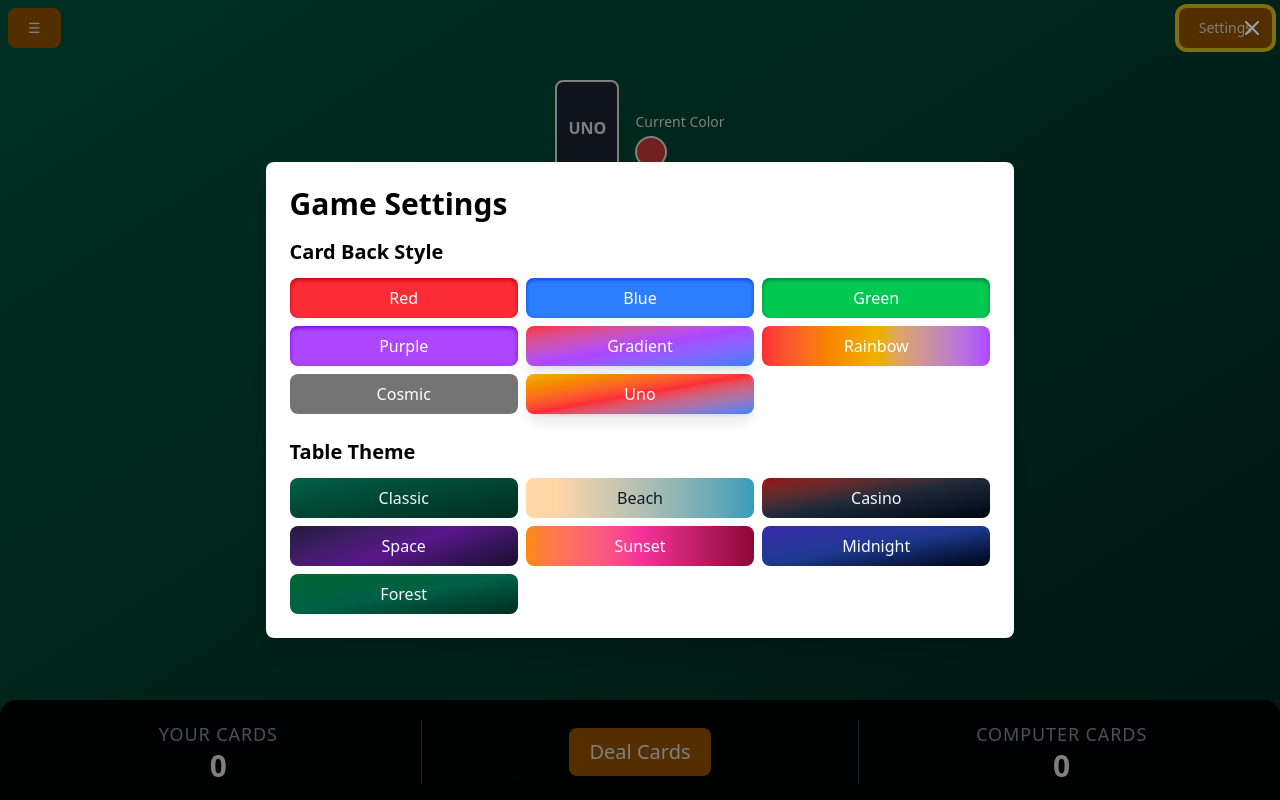
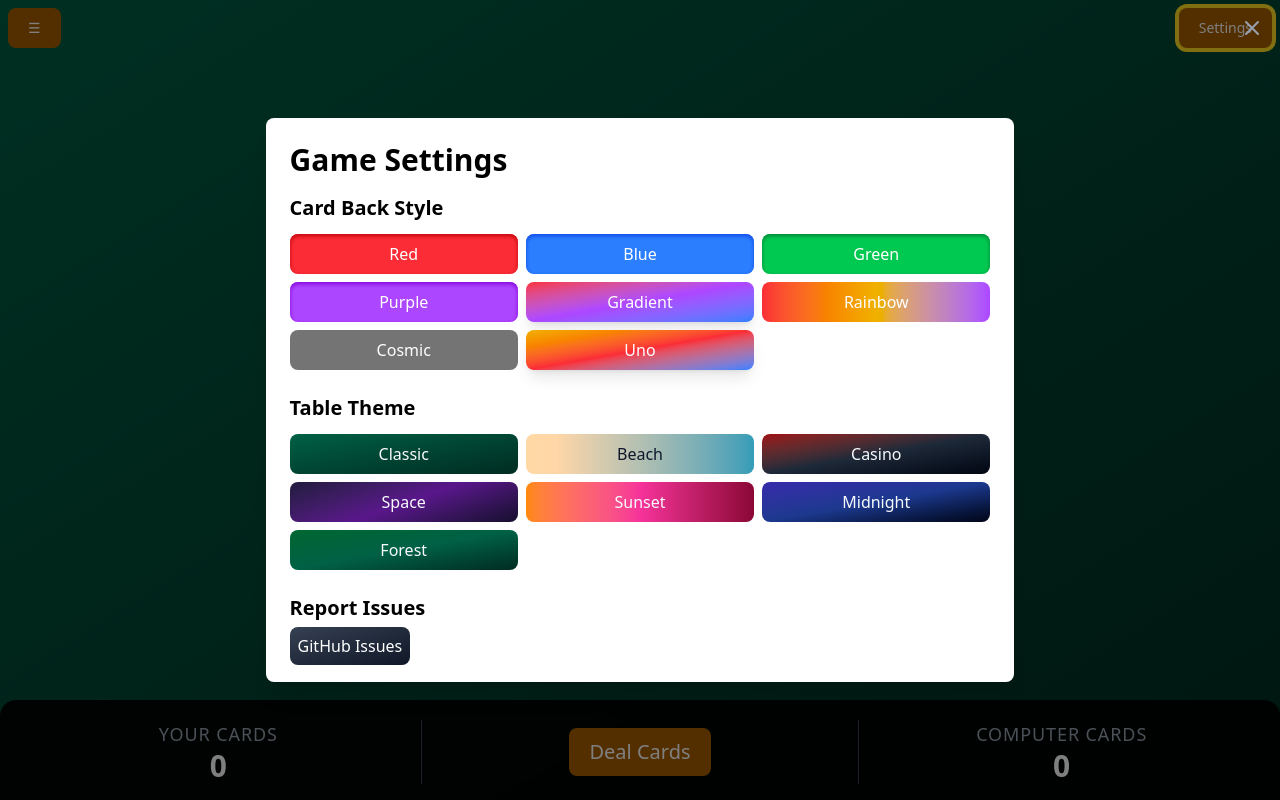
Before and after one commit to mcpeakdb/mcpeakdb.github.io, a Vue app: page /#/uno in a window 1280 px wide. Both pictures are taken after a click on the button "Settings". Built offline with nearby package versions, Linux system fonts and the light colour scheme; a web font is replaced by a local one.

Commit message:
better uno styles

```diff
--- a/src/components/UnoCardHand.vue
+++ b/src/components/UnoCardHand.vue
@@ -94,8 +94,7 @@ const handleCardClick = (index: number) => {
       <div v-else class="relative h-full w-full">
         <!-- Top-left corner -->
         <div
-          class="absolute left-0 top-0 text-xs font-bold ml-0.5 mt-0.5"
-          style="-webkit-text-stroke: 0.5px black"
+          class="absolute left-0 top-0 text-xs font-bold ml-0.5 mt-0.5 drop-shadow-[0_1px_1px_rgba(0,0,0,1)]"
         >
           <span v-if="card.value === 12">+2</span>
           <span v-else-if="card.value === 14">+4</span>
@@ -104,9 +103,8 @@ const handleCardClick = (index: number) => {
 
         <!-- Center -->
         <div
-          class="absolute left-1/2 top-1/2 transform -translate-x-1/2 -translate-y-1/2 font-bold"
+          class="absolute left-1/2 top-1/2 transform -translate-x-1/2 -translate-y-1/2 font-bold drop-shadow-[0_2px_2px_rgba(0,0,0,1)]"
           :class="size === 'sm' ? 'text-xs' : size === 'lg' ? 'text-2xl' : 'text-base'"
-          style="-webkit-text-stroke: 1px black"
         >
           <span v-if="card.value === 12">+2</span>
           <span v-else-if="card.value === 14">+4</span>
@@ -115,8 +113,7 @@ const handleCardClick = (index: number) => {
 
         <!-- Bottom-right corner (rotated) -->
         <div
-          class="absolute right-0 bottom-0 text-xs font-bold mr-0.5 mb-0.5 rotate-180"
-          style="-webkit-text-stroke: 0.5px black"
+          class="absolute right-0 bottom-0 text-xs font-bold mr-0.5 mb-0.5 rotate-180 drop-shadow-[0_1px_1px_rgba(0,0,0,1)]"
         >
           <span v-if="card.value === 12">+2</span>
           <span v-else-if="card.value === 14">+4</span>
--- a/src/views/HomeView.vue
+++ b/src/views/HomeView.vue
@@ -26,7 +26,6 @@ import UnoSymbol from '@/components/UnoCard/UnoSymbol.vue';
     <router-link to="/uno">
       <ActionButton variant="neutral">
         <div class="flex w-full justify-around">
-          <UnoSymbol class="text-uno-red" />
           <UnoSymbol class="text-uno-blue" symbol="refresh" />
         </div>
         Play
@@ -34,7 +33,6 @@ import UnoSymbol from '@/components/UnoCard/UnoSymbol.vue';
         Now in Beta!
         <div class="flex w-full justify-around">
           <UnoSymbol class="text-uno-green" symbol="skip" />
-          <UnoSymbol class="text-uno-yellow" />
         </div>
       </ActionButton>
     </router-link>
--- a/src/views/UnoView.vue
+++ b/src/views/UnoView.vue
@@ -33,20 +33,31 @@ const {
 
 onMounted(() => {
   initializeGame();
+  window.addEventListener('resize', handleResize);
+  handleResize();
 });
 
 onUnmounted(() => {
   reset();
+  window.removeEventListener('resize', handleResize);
 });
 
 const settingsModal = ref<typeof SimpleModal>();
 const colorPickerModal = ref<typeof SimpleModal>();
+const mainHeight = ref('100vh');
+const contentHeight = ref('100%');
+
+const handleResize = () => {
+  const vh = window.innerHeight * 0.01;
+  document.documentElement.style.setProperty('--vh', `${vh}px`);
+  mainHeight.value = `${window.innerHeight}px`;
+  contentHeight.value = `${window.innerHeight}px`;
+};
 
 const handleCardPlay = (cardIndex: number) => {
   const card = playerHand.value[cardIndex];
   if (canPlayCard(card)) {
     if (card.isWild) {
-      // Show color picker for wild cards
       colorPickerModal.value?.setShow(true);
       gameState.pendingWildCard = card;
       gameState.pendingWildCardIndex = cardIndex;
@@ -73,9 +84,11 @@ const handleDrawCard = () => {
 
 <template>
   <main
-    class="w-screen h-screen overflow-x-hidden"
+    :style="{ height: mainHeight }"
+    class="w-screen overflow-x-hidden fixed inset-0"
     :class="[{ 'pointer-events-none': gameState.isComputerThinking }, TABLE_THEMES[tableTheme]]"
   >
+    <div :style="{ height: contentHeight }" class="relative flex flex-col">
       <div class="w-full flex justify-between p-2">
         <TopMenu />
 
@@ -113,17 +126,27 @@ const handleDrawCard = () => {
                 </button>
               </div>
             </div>
+
+            <div class="setting-section">
+              <h5 class="text-lg md:text-xl font-semibold mb-3">Report Issues</h5>
+              <a
+                href="https://github.com/mcpeakdb/mcpeakdb.github.io//issues"
+                target="_blank"
+                rel="noopener noreferrer"
+                class="p-2 rounded-lg cursor-pointer hover:opacity-80 transition-opacity capitalize bg-gradient-to-br from-gray-700 to-gray-900 text-white text-center"
+              >
+                GitHub Issues
+              </a>
+            </div>
           </div>
         </SimpleModal>
 
-      <!-- Color Picker Modal for Wild Cards -->
         <SimpleModal ref="colorPickerModal">
           <UnoColorPicker @color-selected="handleColorChoice" />
         </SimpleModal>
       </div>
 
-    <div class="w-full flex flex-col items-center justify-end gap-2 mt-2">
-      <!-- Computer Hand -->
+      <div class="flex-grow flex flex-col items-center justify-end gap-2 mt-2">
         <UnoCardHand
           :card-back="cardBack"
           :hand="computerHand"
@@ -134,7 +157,6 @@ const handleDrawCard = () => {
           class="mb-2"
         />
 
-      <!-- Deck and Discard Pile -->
         <div class="flex gap-4 items-center mb-2">
           <UnoCardDeck
             :card-back="cardBack"
@@ -164,7 +186,6 @@ const handleDrawCard = () => {
           </div>
         </div>
 
-      <!-- Player Hand -->
         <UnoCardHand
           :card-back="cardBack"
           :hand="playerHand"
@@ -176,7 +197,7 @@ const handleDrawCard = () => {
         />
       </div>
 
-    <div class="w-full absolute bottom-0 left-0">
+      <div class="w-full">
         <div v-if="gameState.isGameOver" class="flex justify-center m-2">
           <BaseAlert v-if="didPlayerWin"> 🎉 UNO VICTORY! 🎉 </BaseAlert>
           <BaseAlert v-else variant="danger"> 💀 YOU LOSE! 💀 </BaseAlert>
@@ -222,6 +243,22 @@ const handleDrawCard = () => {
           </div>
         </div>
       </div>
+    </div>
+
+    <div
+      v-if="gameState.isGameOver"
+      class="fixed inset-0 bg-black/50 backdrop-blur-sm flex items-center justify-center"
+    >
+      <div class="bg-white rounded-xl p-8 text-center max-w-md mx-4">
+        <h2 class="text-3xl font-bold mb-4">
+          {{ didPlayerWin ? '🎉 UNO VICTORY! 🎉' : '💀 YOU LOSE! 💀' }}
+        </h2>
+        <p class="text-gray-600 mb-6">
+          {{ didPlayerWin ? 'Congratulations! You beat the computer!' : 'Better luck next time!' }}
+        </p>
+        <ActionButton @click="reset">Play Again</ActionButton>
+      </div>
+    </div>
   </main>
 </template>
 <style>
```
Lines whose indentation alone changed are shown as unchanged.
